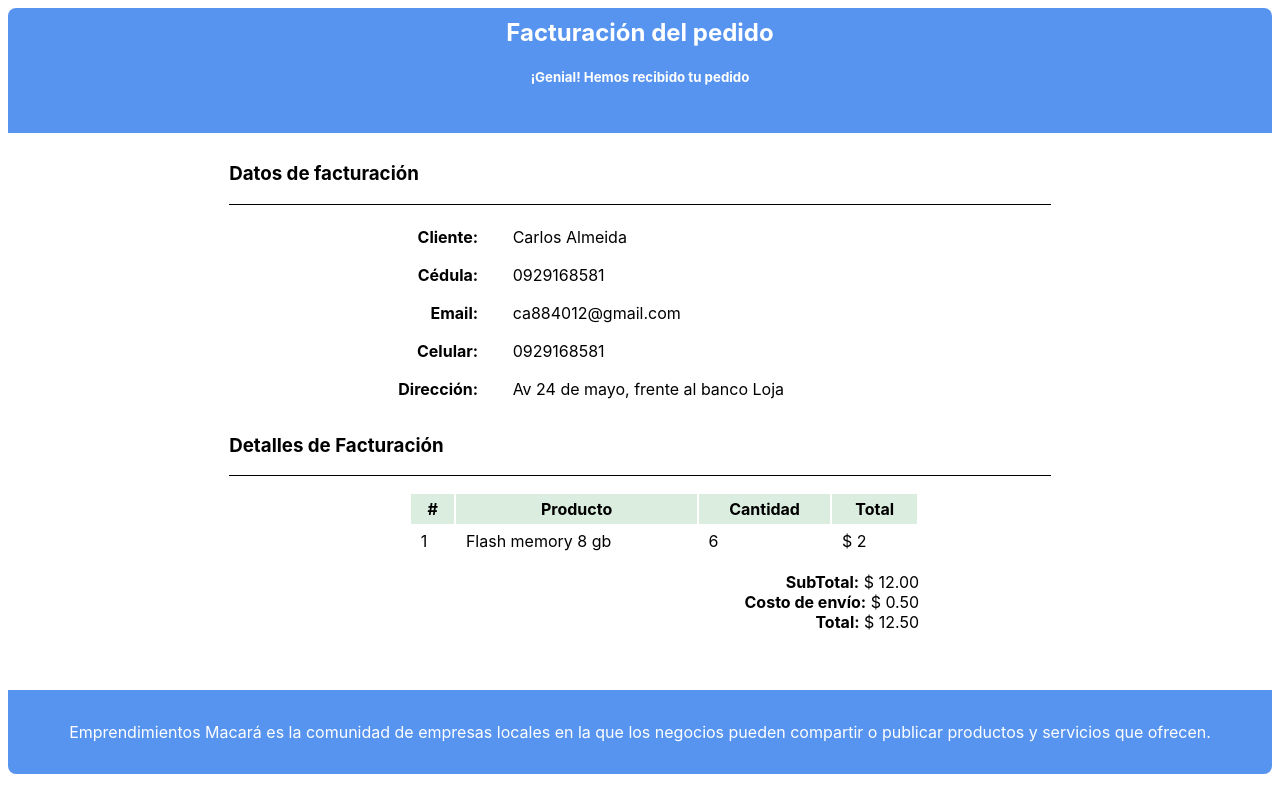
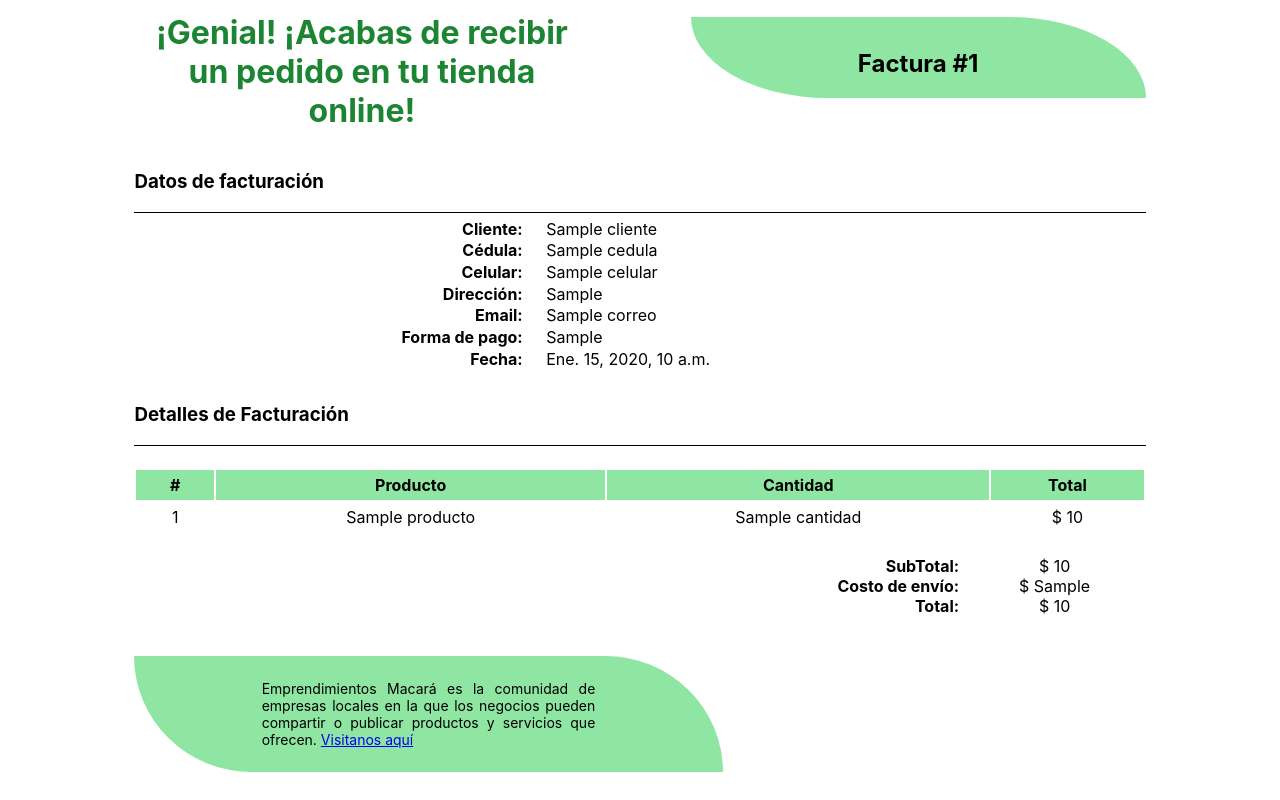
Before and after one commit to HenryGP14/EmprendeMacara, a Django app: template Cliente/templates/factura-correo.html in a window 1280 px wide. Run offline with Django 3.2, Linux system fonts and the light colour scheme; the template is opened without the code that fills it: most values are stand-ins (such as "Sample title", 1, 10 or a date in 2020); parts of the project's set-up code (start-up, migrations or seed data) failed here and were passed over.

Commit message:
Envío de correo al 99% terminado, falta arreglar el secuencial

```diff
--- a/Cliente/templates/factura-correo.html
+++ b/Cliente/templates/factura-correo.html
@@ -1,64 +1,97 @@
-<html>
-
+<!DOCTYPE html>
+<html lang="es-EC">
 <head>
+    <meta charset="UTF-8">
+    <meta name="viewport" content="width=device-width, initial-scale=1.0">
     <style>
-
         * {
             font-family: -apple-system, BlinkMacSystemFont, 'Segoe UI', Roboto, Oxygen, Ubuntu, Cantarell, 'Open Sans', 'Helvetica Neue', sans-serif;
         }
 
         .card-header {
-            background-color: #5794ef;
-            height: 16% !important;
-            border-top-left-radius: 8px;
-            border-top-right-radius: 8px;
+            height: 15%;
         }
 
         .header-titulo,
         .header-sub-titulo {
-            color: white;
             text-align: center;
         }
 
-        .header-titulo {
-            padding-top: 10px;
-        }
-        .header-sub-titulo{
-            margin-bottom: 5px;
+        .header-sub-titulo {
+            margin-top: 32px;
         }
 
-        .body-titulo {
+        .header-titulo {
+            margin-top: -5px;
+            color: #1b8532;
+        }
+
+        .empresa-correo {
+            margin-top: -19px;
+        }
+
+        .titulo-seccion {
             border-bottom: solid 1px black;
         }
 
-        .agrupacion-datos {
-            margin: 1rem 2rem;
+        .empresa {
+            width: 45%;
         }
 
-        .agrupacion-datos .dato {
-            display: flex;
-            align-items: center;
-            margin: 0.5rem 0rem;
+        .empresa-correo,
+        .empresa-telefonos {
+            text-align: center;
         }
 
-        .card-body {
+        .factura {
+            background: #84e499e7;
+            margin-top: -1px;
+            float: right;
+            -moz-border-radius: 0 55% / 0 100%;
+            -webkit-border-radius: 0 55% / 0 100%;
+            border-radius: 0 30% / 0 100%;
+            height: 100%;
+            width: 45%;
+        }
+
+        .empresa,
+        .factura {
+            display: inline-block;
+        }
+
+        .card {
             padding: 10px;
-            width: 65%;
+            width: 80%;
             margin: auto;
         }
 
-        .body-datos {
-            margin-left: 18%;
+        .body-datos .campo {
+            margin-top: -3%;
+            margin-left: 20%;
         }
 
-        .body-datos .dato{
-            margin-top: -14px;
+        .body-datos {
+            overflow: hidden;
+        }
+
+        .etiqueta,
+        .dato {
+            display: inline-block;
+        }
+
+        .etiqueta {
+            text-align: right;
+            width: 23%;
+            margin-right: 19px;
         }
 
         .productos,
         .resumen {
+            width: 100%;
             margin: 0.5rem 0rem;
-            max-width: 510px;
+        }
+        .valor-resumen{
+            text-align: center;
         }
 
         .tabla-detalle-items {
@@ -70,38 +103,102 @@
         .tabla-detalle-items td {
             padding: 0.3rem 0.6rem;
             font-weight: normal;
+            text-align: center;
         }
 
         .tabla-detalle-items th {
-            background-color: #daedde;
+            background-color: #84e499e7;
         }
 
-        .resumen .valor {
+        .resumen {
             text-align: end;
         }
 
-        .col1, .col2{
+        .etiqueta-resumen,
+        .valor-resumen {
+            width: 18%;
+        }
+
+        .valor-resumen {
+            text-align: center;
+        }
+
+        .etiqueta-resumen,
+        .valor-resumen {
             display: inline-block;
-        }
-        .col1{
-            text-align: right;
-            width: 15%;
-            margin-right: 30px;
         }
 
         .card-footer {
-            color: white;
-            text-align: center;
-            background-color: #5794ef;
+            background: #84e499e7;
             margin-top: 2rem;
             padding: 1rem;
-            border-bottom-left-radius: 8px;
-            border-bottom-right-radius: 8px;
+            width: 55%;
+            height: 10%;
+            -moz-border-radius: 0 55% / 0 100%;
+            -webkit-border-radius: 0 55% / 0 100%;
+            border-radius: 0 20% / 0 100%;
+            text-align: center;
         }
 
-        @media screen and (max-width: 600px) {
-            .card {
+        .footer-contenido {
+            text-align: justify;
+            margin: 8px auto;
+            font-size: 14px;
+            width: 60%;
+        }
+
+        .productos {
+            min-height: .01%;
+            overflow-x: auto;
+        }
+
+        @media only screen and (max-width: 968px) {
+
+            .datos-facturacion {
                 width: 100%;
+            }
+
+            .etiqueta,
+            .dato {
+                display: block;
+                width: 100%;
+            }
+
+            .etiqueta {
+                text-align: left;
+            }
+
+            .card-footer {
+                width: 100%;
+            }
+
+            .card-header {
+                overflow: hidden;
+            }
+
+            .factura,
+            .empresa {
+                display: block;
+                width: 100%;
+            }
+
+            .header-sub-titulo {
+                margin-top: 10px;
+            }
+
+            .factura {
+                -moz-border-radius: 0 55% / 0 100%;
+                -webkit-border-radius: 0 55% / 0 100%;
+                border-radius: 0 15% / 0 100%;
+                margin-top: 10px;
+                font-size: 14px;
+                height: 55px;
+                width: 100%;
+            }
+
+            .etiqueta-resumen,
+            .valor-resumen {
+                width: 28%;
             }
         }
     </style>
@@ -110,98 +207,133 @@
 <body>
     <div class="card">
         <div class="card-header">
-            <h2 class="header-titulo">Facturación del pedido</h2>
-            <h5 class="header-sub-titulo">¡Genial! Hemos recibido tu pedido</h5>
+            {% if tipoUsuario == 'cliente'%}
+            <div class="empresa">
+                <h1 class="header-titulo">{{venta.empresa.nom_empresa}}</h1>
+                <div class="empresa-correo">{{venta.empresa.correo}}</div>
+                <div class="empresa-telefonos">
+                    {% for telefono in venta.empresa.telefonos.all %}
+					{{ telefono.telefono }}
+					{% endfor %}
+                </div>
+            </div>
+            {% else %}
+            <div class="empresa">
+                <h1 class="header-titulo">¡Genial! ¡Acabas de recibir un pedido en tu tienda online!</h1>
+            </div>
+            {% endif %}
+
+            <div class="factura">
+                <h2 class="header-sub-titulo">Factura #{{venta.id}}</h2>
+            </div>
         </div>
         <div class="card-body">
             <div class="datos-facturacion">
-                <div class="body-titulo">
+                <div class="titulo-seccion">
                     <h3>Datos de facturación</h3>
                 </div>
                 <div class="body-datos">
                     <br>
-                    <div class="dato">
-                        <div class="col1">
+                    <div class="campo">
+                        <div class="etiqueta">
                             <p><strong>Cliente:</strong> </p>
                         </div>
-                        <div class="col2">
-                            <p>Carlos Almeida</p>
+                        <div class="dato">
+                            <p>{{venta.cliente}}</p>
                         </div>
                     </div>
-                    <div class="dato">
-                        <div class="col1">
+                    <div class="campo">
+                        <div class="etiqueta">
                             <p><strong>Cédula:</strong> </p>
                         </div>
-                        <div class="col2">
-                            <p>0929168581</p>
+                        <div class="dato">
+                            <p>{{venta.cedula}}</p>
                         </div>
                     </div>
+                    <div class="campo">
+                        <div class="etiqueta">
+                            <p><strong>Celular:</strong> </p>
+                        </div>
                         <div class="dato">
-                        <div class="col1">
+                            <p></label>{{venta.celular}}</p>
+                        </div>
+                    </div>
+                    <div class="campo">
+                        <div class="etiqueta">
+                            <p><strong>Dirección:</strong> </p>
+                        </div>
+                        <div class="dato">
+                            <p>{{venta.direccion_entrega}}</p>
+                        </div>
+                    </div>
+
+                    <div class="campo">
+                        <div class="etiqueta">
                             <p><strong>Email:</strong> </p>
                         </div>
-                        <div class="col2">
-                            <p>ca884012@gmail.com</p>
+                        <div class="dato">
+                            <p>{{venta.correo}}</p>
                         </div>
                     </div>
+                    <div class="campo">
+                        <div class="etiqueta">
+                            <p><strong>Forma de pago:</strong> </p>
+                        </div>
                         <div class="dato">
-                        <div class="col1">
-                            <p><strong>Celular:</strong> </p>
-                        </div>
-                        <div class="col2">
-                            <p></label>0929168581</p>
+                            <p>{{venta.tipo_de_pago}}</p>
                         </div>
                     </div>
+                    <div class="campo">
+                        <div class="etiqueta">
+                            <p><strong>Fecha:</strong> </p>
+                        </div>
                         <div class="dato">
-                        <div class="col1">
-                            <p><strong>Dirección:</strong> </p>
-                        </div>
-                        <div class="col2">
-                            <p>Av 24 de mayo, frente al banco Loja</p>
+                            <p>{{venta.fecha}}</p>
                         </div>
                     </div>
                 </div>
             </div>
             <div class="detalles-facturacion">
-                <div class="body-titulo">
+                <div class="titulo-seccion">
                     <h3>Detalles de Facturación</h3>
                 </div>
                 <div class="body-datos">
-                    <div class="agrupacion-datos">
                     <div class="productos">
                         <table class="tabla-detalle-items">
                             <thead>
                                 <th><strong>#</strong></th>
                                 <th><strong>Producto</strong></th>
-                                    <th class="text-center"><strong>Cantidad</strong></th>
-                                    <th class="text-right"><strong>Total</strong></th>
+                                <th><strong>Cantidad</strong></th>
+                                <th><strong>Total</strong></th>
                             </thead>
                             <tbody>
                                 <tr>
                                     <td>1</td>
-                                        <td>Flash memory 8 gb</td>
-                                        <td class="text-center"> 6 </td>
-                                        <td class="text-right">$ 2 </td>
+                                    <td>{{detalle_venta.producto.nombre}}</td>
+                                    <td>{{detalle_venta.cantidad}}</td>
+                                    <td>$ {{detalle_venta.precio_unitario}}</td>
                                 </tr>
                             </tbody>
                         </table>
                     </div>
                     <div class="resumen">
-                            <div class="valor"><strong>SubTotal:</strong> $ 12.00 </div>
-                            <div class="valor"><strong>Costo de envío:</strong> $ 0.50</div>
-                            <div class="valor"><strong>Total:</strong> $ 12.50 </div>
-                        </div>
-                    </div>
+                        <div class="etiqueta-resumen"><strong>SubTotal:</strong></div>
+                        <div class="valor-resumen"> $ {{detalle_venta.precio_sub_total}}</div> <br>
+                        <div class="etiqueta-resumen"><strong>Costo de envío:</strong></div>
+                        <div class="valor-resumen"> $ {{costoEnvio}}</div> <br>
+                        <div class="etiqueta-resumen"><strong>Total:</strong></div>
+                        <div class="valor-resumen"> $ {{total}}</div>
                     </div>
                 </div>
             </div>
         </div>
         <footer>
             <div class="card-footer">
-            <p>
+                <div class="footer-contenido">
                     Emprendimientos Macará es la comunidad de empresas locales en la que los negocios pueden compartir o
-                publicar productos y servicios que ofrecen.
-            </p>
+                    publicar productos y servicios que ofrecen. <a
+                        href="http://www.emprendimientosmacara.com/">Visitanos aquí</a>
+                </div>
             </div>
         </footer>
     </div>
```
Also changed, not shown: AdministradorWeb/views.py (+13 -25 lines), Cliente/templates/tplDtFactura.html (+6 -6 lines), Cliente/views.py (+47 -48 lines), Global/correo.py (added, +21 -0 lines). Lines whose indentation alone changed are shown as unchanged.
